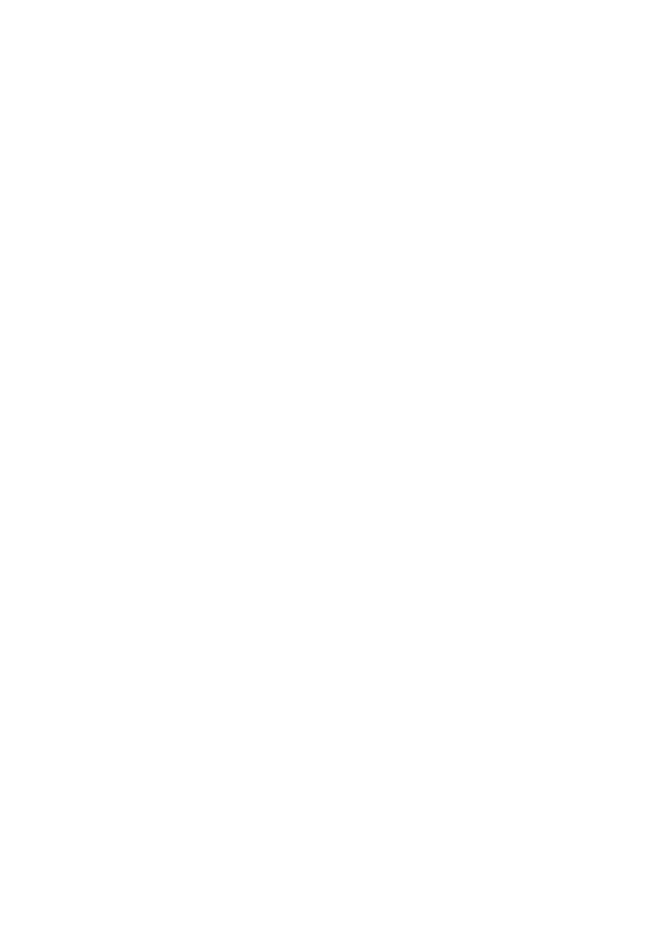
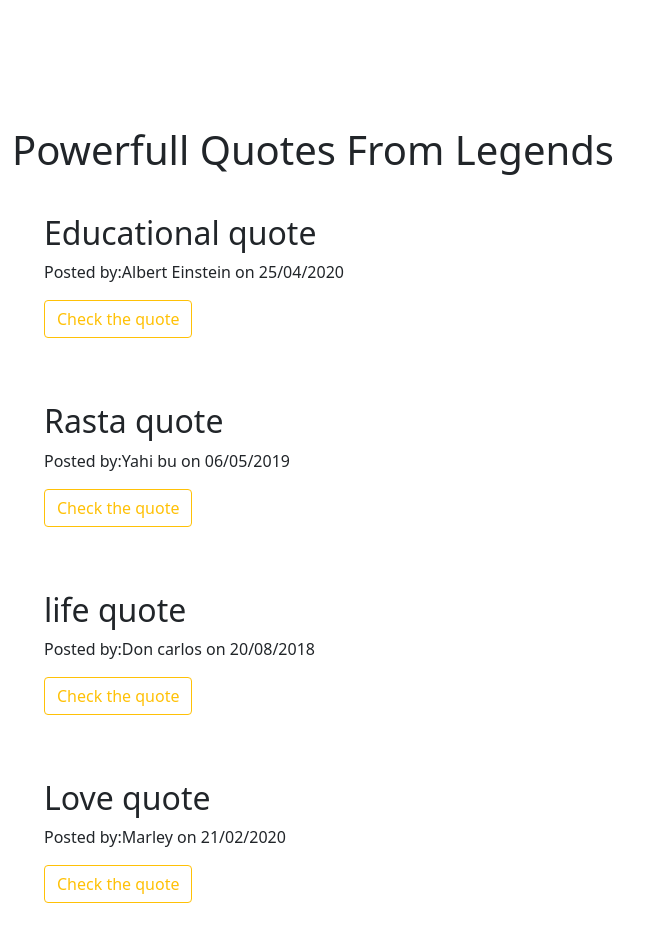
Before and after one commit to Serahwakaba/Quotes-Angular-Project, an Angular app: page / in a window 1280 px wide. Shown: the part 763-1698 px from the top of the page, without its empty margins (0-660 px from the left). Before the commit the page ends 889 px from the top, so only its background shows below. Built offline with nearby package versions, Linux system fonts and the light colour scheme.

Commit message:
different quotes commit

```diff
--- a/src/app/app.component.html
+++ b/src/app/app.component.html
@@ -1 +1,2 @@
 <app-quotes-form></app-quotes-form>
+<app-quotes></app-quotes>
--- a/src/app/quotes/quotes.component.html
+++ b/src/app/quotes/quotes.component.html
@@ -1,9 +1,7 @@
 <div class="container-fluid">
     <h1 class="center">Powerfull Quotes From Legends</h1>
     <div class="row">
-         <div class="col-md-3">
-              <app-quotes-form (addQuote)='addNewQuote($event)'></app-quotes-form>
-         </div>
+
          <div class="col-md-7 ">
               <div class="all-card">
                    <div *ngFor='let quote of quotes;let i=index' class="card-body all">
```
